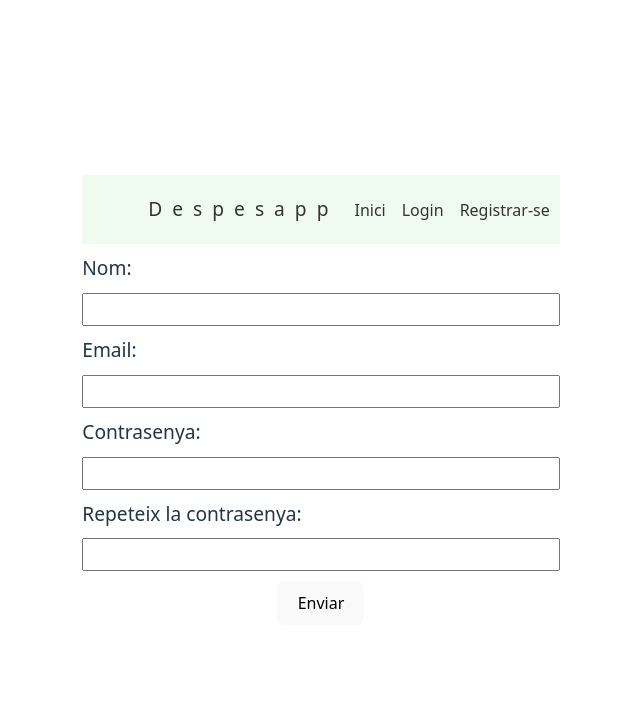
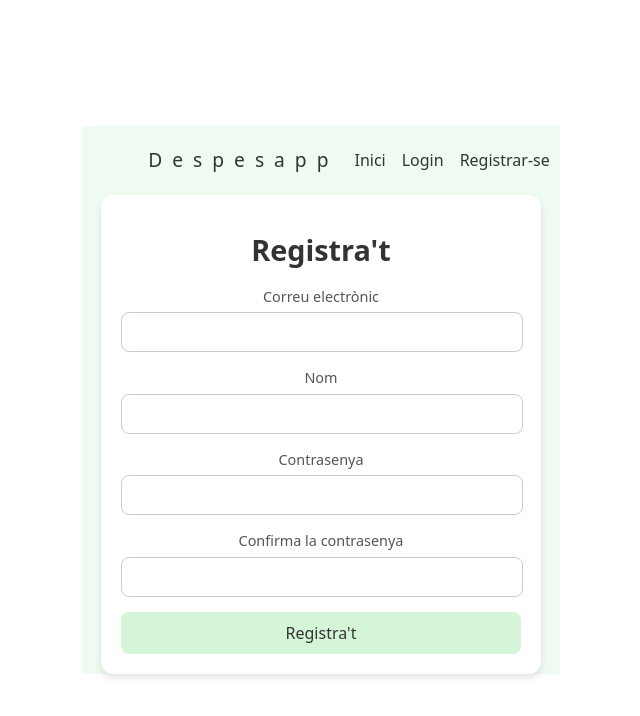
Before and after one commit to jcarreras/despesapp_curs, a React (Vite) app: page /register in a window 1280 px wide. Shown: the top 716 px of the page, without its empty margins (319-959 px from the left). Built offline with nearby package versions, Linux system fonts and the light colour scheme.

Commit message:
Primer exercici

```diff
--- a/src/App.jsx
+++ b/src/App.jsx
@@ -2,22 +2,23 @@ import './App.css';
 import { Routes, Route, Navigate } from 'react-router-dom';
 import Inici from './pages/inici/Inici';
 import Login from './pages/login/Login';
-import Register from './pages/register/Register';
 import Navbar from './components/navbar/Navbar';
 import DespesesDetall from './components/despesesDetall/DespesesDetall';
+import Register from './pages/register/Register';
 
 function App() {
 
   return (
     <div>
       <Navbar />
-      <Routes>
+        <Routes>
           <Route path='/' element={<Inici />} />
           <Route path='/login' element={<Login />} />
-          <Route path='/register' element={<Register />} />
+          <Route path='/register' element={<Register/>} />
+          <Route path='/projectes' element={<Inici />} />
           <Route path='/despesa/:id' element={<DespesesDetall />} />
           <Route path='*' element={<Navigate to="/" replace />} />
-      </Routes>
+        </Routes>
     </div>
   )
 }
--- a/src/components/despesaForm/DespesaForm.jsx
+++ b/src/components/despesaForm/DespesaForm.jsx
@@ -2,29 +2,35 @@ import { useState } from 'react';
 import './DespesaForm.css'
 
 export default function DespesaForm({ afegirDespesa }) {
+
   const [concepte, setConcepte] = useState("");
   const [quantia, setQuantia] = useState("");
-  const [pagatPer, setPagatPer] = useState("");
+  const [pagatPer, setPagatPer] = useState("joan");
+
   const resetForm = () => {
     setConcepte("");
     setQuantia("");
     setPagatPer("");
   }
-  const inserirDespesa = (e) => {
+
+  const handleSubmit = (e) => {
     e.preventDefault();
+
     const despesa = {
       concepte: concepte,
       quantia: quantia,
       pagatPer: pagatPer,
-      id: Math.floor(Math.random() * 1000)
+      //id: Math.floor(Math.random() * 1000)
     }
-    console.log(despesa);
+
+    // console.log(despesa);
+
     afegirDespesa(despesa);
     resetForm();
   };
 
   return (
-    <form className='despesa-form' onSubmit={inserirDespesa}>
+    <form className='despesa-form' onSubmit={handleSubmit}>
         <label>
             <span>Concepte</span>
             <input type="text" onChange={(e) => setConcepte(e.target.value)} value={concepte} />
--- a/src/components/navbar/Navbar.jsx
+++ b/src/components/navbar/Navbar.jsx
@@ -1,14 +1,46 @@
 import { Link } from "react-router-dom"
 import './Navbar.css'
+import { logoutUser } from "../../firebase/firebase";
+import { useEffect, useState } from "react";
 
 export default function Navbar() {
+
+  const [userLoggedIn, setUserLoggedIn] = useState(false);
+
+  const logout = ()=>{
+    console.log("logout");
+    logoutUser()
+      .then(
+        setUserLoggedIn(false)
+        //nagigate /home
+      );
+  }
+
+  useEffect(()=>{
+    //Cridar mètode per comprovar si usuari loguejat (isUserLoggedIn)
+  }, []);
+
+
   return (
     <nav className="navbar">
         <ul>
         <li className="titol"><Link to="/">Despesapp</Link></li>
         <li><Link to="/">Inici</Link></li>
-        <li><Link to="/login">Login</Link></li>
-        <li><Link to="/register">Registrar-se</Link></li>
+
+        {!userLoggedIn &&
+          (
+            <>
+              <li><Link to="/login">Login</Link></li>
+              <li><Link to="/register">Registrar-se</Link></li>
+            </>
+          )
+        }
+
+        {userLoggedIn &&
+          (
+            <li><Link onClick={ ()=> logout()}>Tancar sessió</Link></li>
+          )
+        }
         </ul>
     </nav>
   )
--- a/src/pages/login/Login.css
+++ b/src/pages/login/Login.css
@@ -1,9 +1,77 @@
-.despesa-login-form label,
-.despesa-login-form input {
-    display: block;
-    text-align: left;
-    width: 100%;
-    margin: 10px auto;
-    box-sizing: border-box;
-    font-size: 1.2em;
+/* General container */
+.login-container {
+  display: flex;
+  justify-content: center;
+  align-items: center;
+  background-color: #f5f5f5;
 }
+
+/* Login form container */
+.login-form {
+  background-color: #ffffff;
+  padding: 20px;
+  border-radius: 12px;
+  box-shadow: 0 4px 6px rgba(0, 0, 0, 0.1);
+  width: 100%;
+  max-width: 400px;
+}
+
+/* Title */
+.login-title {
+  font-size: 1.8rem;
+  font-weight: bold;
+  margin-bottom: 20px;
+  text-align: center;
+  color: #333;
+}
+
+/* Form groups */
+.form-group {
+  margin-bottom: 15px;
+}
+
+/* Labels */
+.form-label {
+  display: block;
+  font-size: 0.9rem;
+  margin-bottom: 5px;
+  color: #555;
+}
+
+/* Inputs */
+.form-input {
+  width: 95%;
+  padding: 10px;
+  border: 1px solid #ccc;
+  border-radius: 8px;
+  font-size: 1rem;
+  color: #333;
+}
+
+.form-input:focus {
+  outline: none;
+  border-color: rgba(34, 139, 34, 0.5) ;
+  box-shadow: 0 0 4px rgba(34, 139, 34, 0.25);
+}
+
+/* Submit button */
+.form-button {
+  width: 100%;
+  padding: 10px;
+  background-color: #effaf0;
+  color: #333;
+  font-size: 1rem;
+  border: none;
+  border-radius: 8px;
+  cursor: pointer;
+  transition: background-color 0.3s ease;
+}
+
+.form-button:hover {
+  background-color: #d4f5d8;
+}
+
+.form-button:focus {
+  outline: none;
+  box-shadow: 0 0 4px rgba(34, 139, 34, 0.5);
+}
--- a/src/pages/login/Login.jsx
+++ b/src/pages/login/Login.jsx
@@ -1,36 +1,72 @@
-
-import { useState } from 'react';
-import './Login.css';
+import React, { useState } from "react";
+import "./Login.css";
+import { loginUser } from '../../firebase/firebase'
+import { useNavigate, Navigate } from "react-router-dom";
 
 export default function Login() {
+  const [email, setEmail] = useState("");
+  const [password, setPassword] = useState("");
+  const [error, setError] = useState("");
 
-  // const [email, validarEmail] = useState("");
-  // const [contrasenya, validarPassword] = useState("");
+  const navigate = useNavigate();
 
-  const resetForm = () => {
-          // validarEmail("");
-          // validarPassword("");
-  }
-  const validarLogin = (e) => {
-        e.preventDefault();
-        // const validacio = {
-        //   email: email,
-        //   contrasenya: contrasenya,
-        // }
-        // console.log(validacio);
-        resetForm();
+  const handleSubmit = async (e) => {
+    e.preventDefault();
+    setError("");
+
+    console.log("Email:", email);
+    console.log("Contrasenya:", password);
+
+    const res = await loginUser(email, password);
+
+    if (res.code == undefined){
+      console.log(res.user.uid);
+      //Navigate
+      //navigate("/projectes", {replace:true});
+      return <Navigate to="/" replace />
+    } else {
+      setError(res.message);
+    }
+
   };
+
   return (
-      <form className='despesa-login-form' onSubmit={validarLogin}>
-          <label>
-              <span>Correu: </span>
-              <input type="email" name="usuari"  />
-          </label>
-          <label>
-              <span>Contrasenya: </span>
-              <input type="password" name="contrasenya"  />
-          </label>
-          <button>Entrar</button>
-      </form>
+    <div className="login-container">
+      <div className="login-form">
+        <h1 className="login-title">Inicia sessió</h1>
+        {error && <p className="error-message">{error}</p>} {/* Missatge d'error */}
+        <form onSubmit={handleSubmit}>
+          <div className="form-group">
+            <label htmlFor="email" className="form-label">
+              Correu electrònic
+            </label>
+            <input
+              type="email"
+              id="email"
+              value={email}
+              onChange={(e) => setEmail(e.target.value)}
+              className="form-input"
+              required
+            />
+          </div>
+          <div className="form-group">
+            <label htmlFor="password" className="form-label">
+              Contrasenya
+            </label>
+            <input
+              type="password"
+              id="password"
+              value={password}
+              onChange={(e) => setPassword(e.target.value)}
+              className="form-input"
+              required
+            />
+          </div>
+          <button type="submit" className="form-button">
+            Inicia sessió
+          </button>
+        </form>
+      </div>
+    </div>
   )
 }
--- a/src/pages/register/Register.css
+++ b/src/pages/register/Register.css
@@ -1,9 +1,87 @@
-.despesa-register-form label,
-.despesa-register-form input {
-    display: block;
-    text-align: left;
-    width: 100%;
-    margin: 10px auto;
-    box-sizing: border-box;
-    font-size: 1.2em;
+/* General container */
+.register-container {
+  display: flex;
+  justify-content: center;
+  align-items: center;
+  background-color: #effaf0;
 }
+
+/* Register form container */
+.register-form {
+  background-color: #ffffff;
+  padding: 20px;
+  border-radius: 12px;
+  box-shadow: 0 4px 6px rgba(0, 0, 0, 0.1);
+  width: 100%;
+  max-width: 400px;
+}
+
+/* Title */
+.register-title {
+  font-size: 1.8rem;
+  font-weight: bold;
+  margin-bottom: 20px;
+  text-align: center;
+  color: #333;
+}
+
+/* Form groups */
+.form-group {
+  margin-bottom: 15px;
+}
+
+/* Labels */
+.form-label {
+  display: block;
+  font-size: 0.9rem;
+  margin-bottom: 5px;
+  color: #555;
+}
+
+/* Inputs */
+.form-input {
+  width: 95%;
+  padding: 10px;
+  border: 1px solid #ccc;
+  border-radius: 8px;
+  font-size: 1rem;
+  color: #333;
+}
+
+.form-input:focus {
+  outline: none;
+  border-color: #62c76b;
+  box-shadow: 0 0 4px rgba(98, 199, 107, 0.5);
+}
+
+/* Submit button */
+.form-button {
+  width: 100%;
+  padding: 10px;
+  background-color: #d4f5d8;
+  color: #333;
+  font-size: 1rem;
+  border: none;
+  border-radius: 8px;
+  cursor: pointer;
+  transition: background-color 0.3s ease;
+}
+
+.form-button:hover {
+  background-color: #c2ebc9;
+}
+
+.form-button:focus {
+  outline: none;
+  box-shadow: 0 0 4px rgba(98, 199, 107, 0.5);
+}
+
+.error-message {
+  color: #d9534f;
+  background-color: #f9d6d5;
+  border: 1px solid #d9534f;
+  padding: 10px;
+  border-radius: 8px;
+  margin-bottom: 15px;
+  text-align: center;
+}
--- a/src/pages/register/Register.jsx
+++ b/src/pages/register/Register.jsx
@@ -1,35 +1,105 @@
-import React from 'react'
-import './Register.css';
+import React, { useState } from "react";
+import "./Register.css";
+import { registerUser, saveCollection } from "../../firebase/firebase";
 
 export default function Register() {
-  const registrarse = (e) => {
-        // e.preventDefault();
-        // const validacio = {
-        //   email: email,
-        //   contrasenya: contrasenya,
-        // }
-        // console.log(validacio);
-        // resetForm();
+  const [email, setEmail] = useState("");
+  const [name, setName] = useState("");
+  const [password, setPassword] = useState("");
+  const [confirmPassword, setConfirmPassword] = useState("");
+  const [error, setError] = useState("");
+
+  const handleSubmit = async (e) => {
+    e.preventDefault();
+    setError("");
+
+    if (password !== confirmPassword) {
+      alert("Les contrasenyes no coincideixen!");
+      return;
+    }
+    console.log("Email:", email);
+    console.log("Nom:", name);
+    console.log("Contrasenya:", password);
+
+    // Enviar les dades a Firebase
+    const res = await registerUser(email, password);
+
+    if(res.code == undefined){
+        console.log(res.user.uid);
+        saveCollection("participants", {uid: res.user.uid, email, name})
+            .then((user)=>{
+                console.log(user);
+                console.log("Usuari registrat correctament");
+
+            });
+    } else {
+        setError(res.message);
+    }
   };
+
   return (
-    <form className='despesa-register-form' onSubmit={registrarse}>
-        <label>
-            <span>Nom: </span>
-            <input type="text" required />
-        </label>
-        <label>
-            <span>Email: </span>
-            <input type="email" required  />
-        </label>
-        <label>
-            <span>Contrasenya: </span>
-            <input type="password" required  />
-        </label>
-        <label>
-            <span>Repeteix la contrasenya: </span>
-            <input type="password" required  />
-        </label>
-        <button>Enviar</button>
-    </form>
-  )
+    <div className="register-container">
+      <div className="register-form">
+        <h1 className="register-title">Registra't</h1>
+        {error && <p className="error-message">{error}</p>} {/* Missatge d'error */}
+        <form onSubmit={handleSubmit}>
+          <div className="form-group">
+            <label htmlFor="email" className="form-label">
+              Correu electrònic
+            </label>
+            <input
+              type="email"
+              id="email"
+              value={email}
+              onChange={(e) => setEmail(e.target.value)}
+              className="form-input"
+              required
+            />
+          </div>
+          <div className="form-group">
+            <label htmlFor="name" className="form-label">
+              Nom
+            </label>
+            <input
+              type="text"
+              id="name"
+              value={name}
+              onChange={(e) => setName(e.target.value)}
+              className="form-input"
+              required
+            />
+          </div>
+          <div className="form-group">
+            <label htmlFor="password" className="form-label">
+              Contrasenya
+            </label>
+            <input
+              type="password"
+              id="password"
+              value={password}
+              onChange={(e) => setPassword(e.target.value)}
+              className="form-input"
+              required
+            />
+          </div>
+          <div className="form-group">
+            <label htmlFor="confirmPassword" className="form-label">
+              Confirma la contrasenya
+            </label>
+            <input
+              type="password"
+              id="confirmPassword"
+              value={confirmPassword}
+              onChange={(e) => setConfirmPassword(e.target.value)}
+              className="form-input"
+              required
+            />
+          </div>
+          <button type="submit" className="form-button">
+            Registra't
+          </button>
+        </form>
+      </div>
+    </div>
+  );
 }
```
Also changed, not shown: src/firebase/firebase.js (+62 -19 lines), src/hooks/useCollection.jsx (+7 -5 lines), src/pages/inici/Inici.jsx (+16 -52 lines), 1 other file (tests, documents, lock files or other folders).
